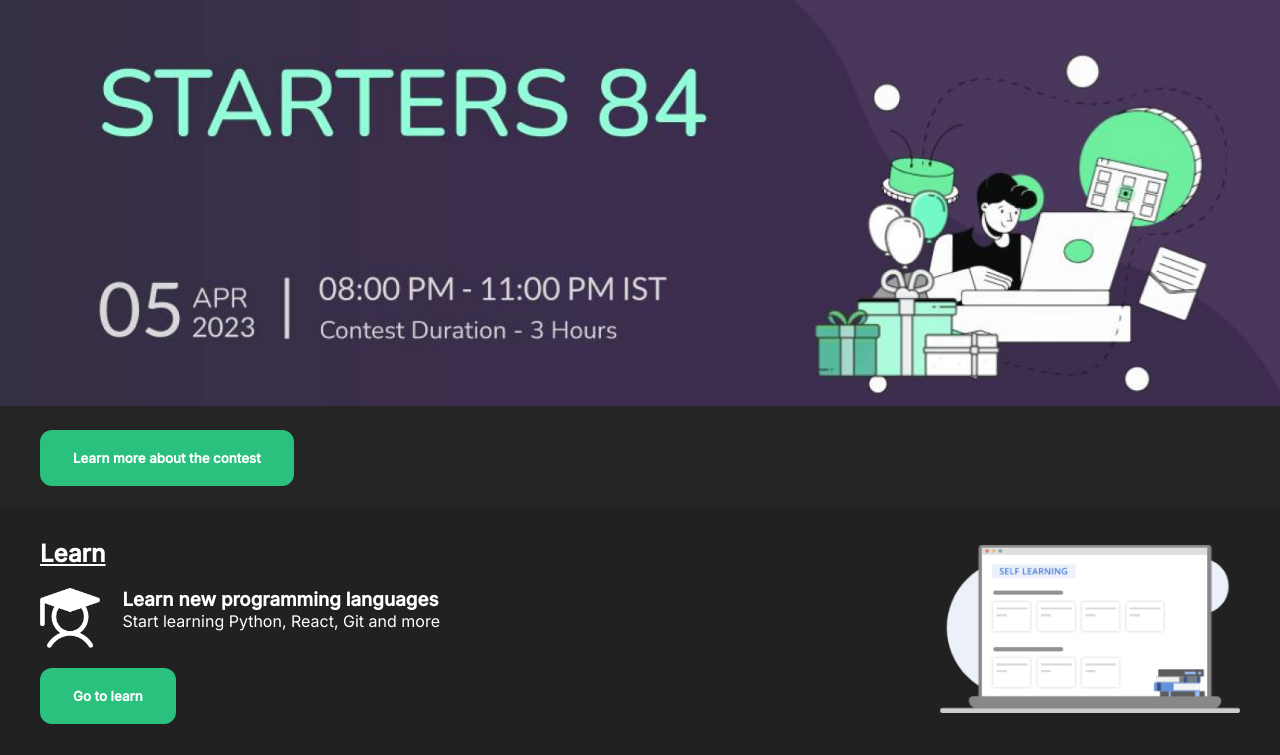
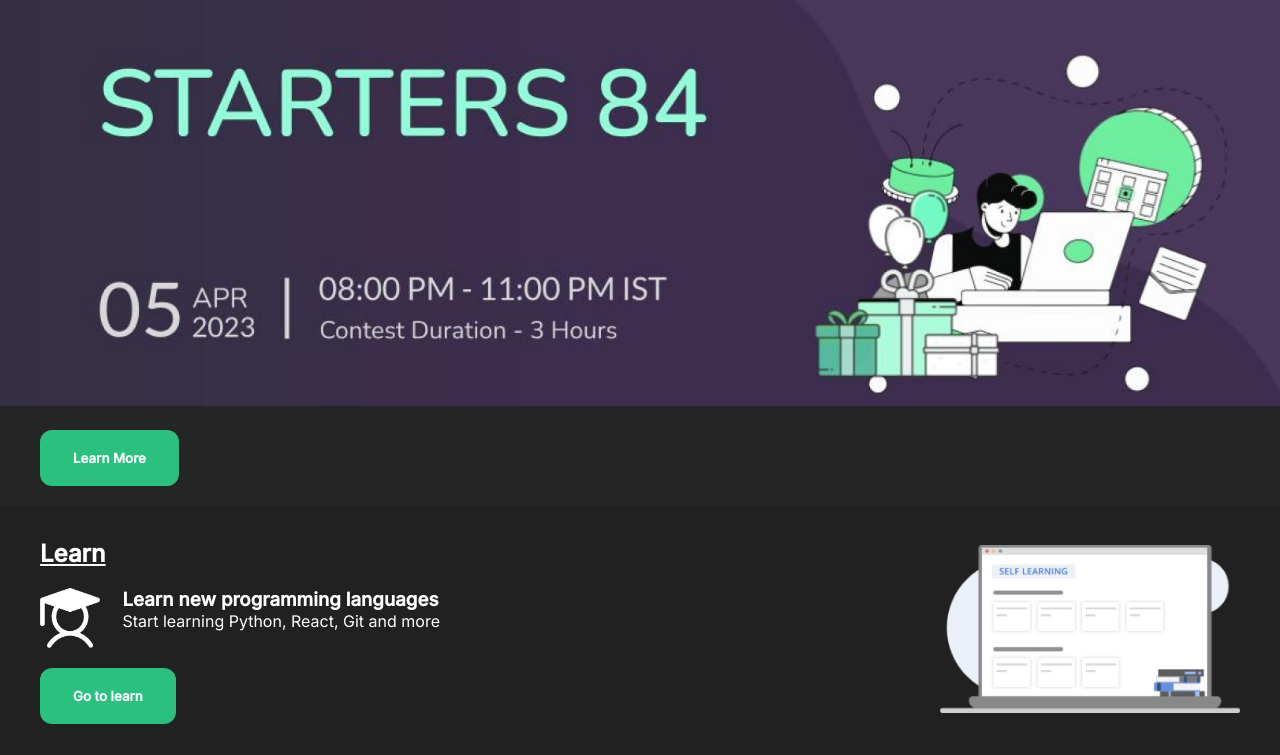
Before and after one commit to syedDayim/Event-management-web-application, a Django app: page / in a window 1280 px wide. Shown: the part 326-1081 px from the top of the page. Run offline with Django 4.2, Linux system fonts and the light colour scheme.

```diff
--- a/homepage/templates/homepage/homepage.html
+++ b/homepage/templates/homepage/homepage.html
@@ -24,8 +24,7 @@
     <div class="banner-container">
         <img class="banner-image" src="{% static 'homepage/images/cntst-banner.png' %}" alt="" >
     </div>
-    <button class="event-btn">Learn more about the contest</button>
-
+    <button class="event-btn"><a style="text-decoration: none; color: #ffffff;" href="{% url 'events' %}">Learn More</a></button>
 
 </div>
 
```
